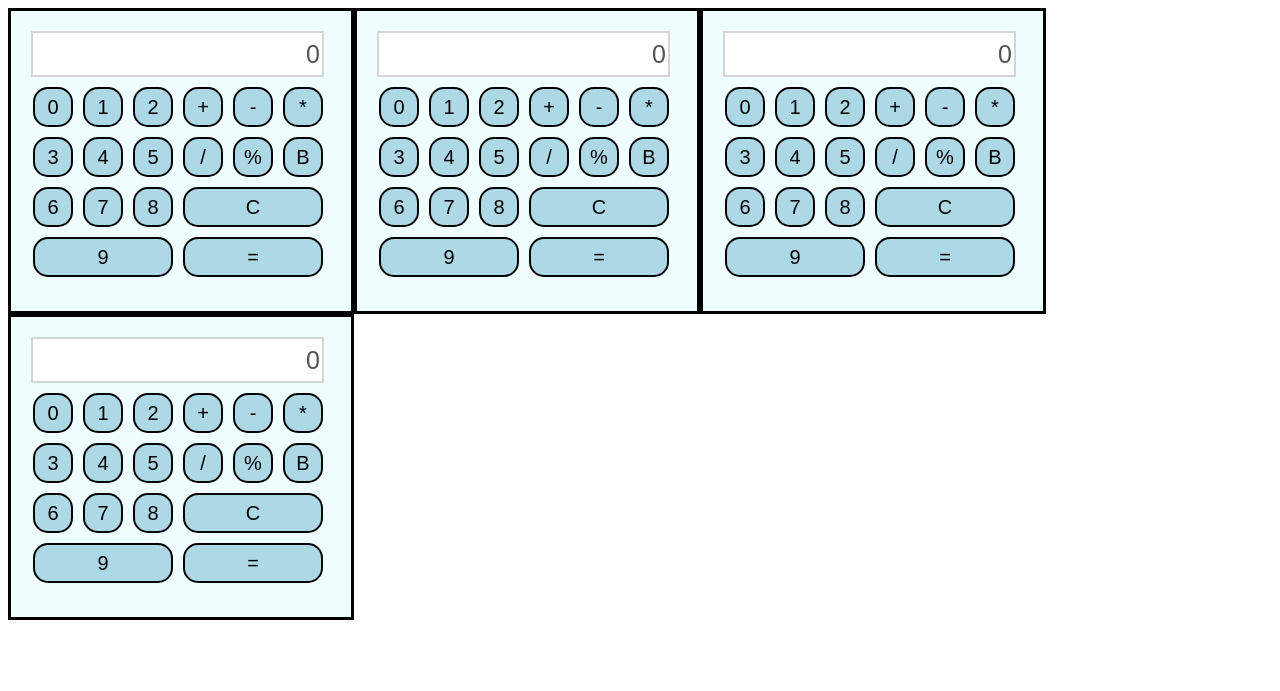
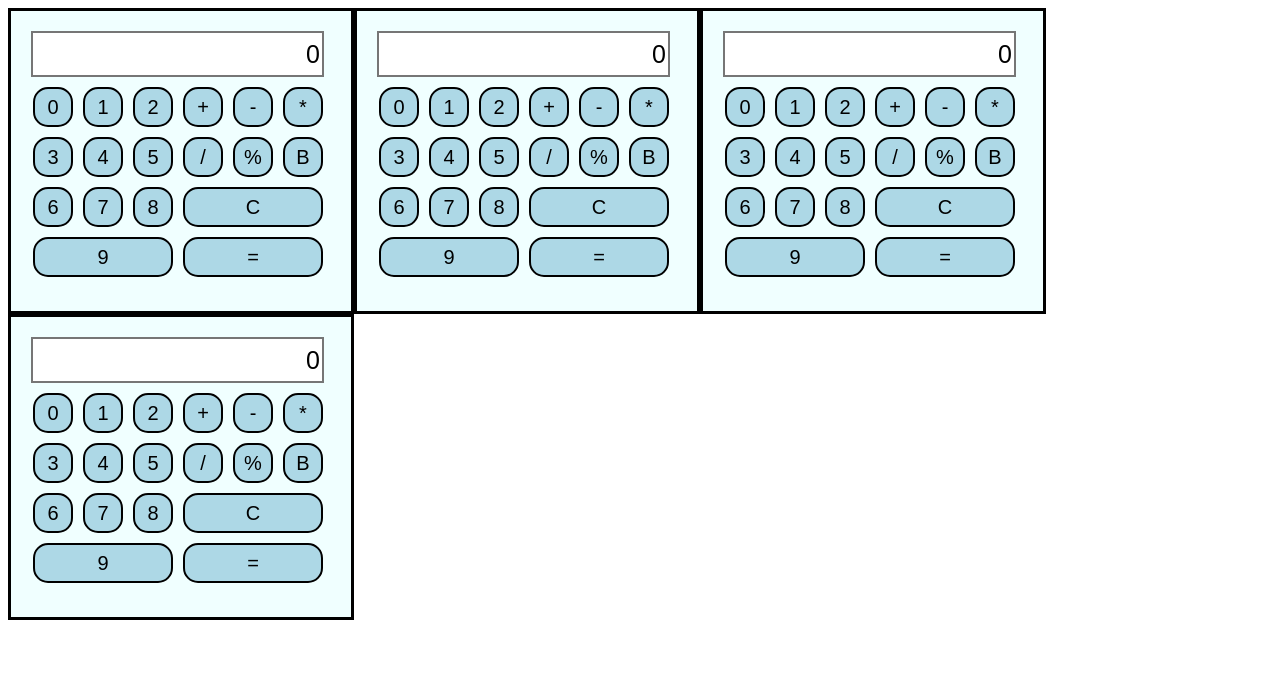
Before and after one commit to ranjanamummidivarapu/Calculator, a plain HTML site: page index.html in a window 1280 px wide. Drawn offline with Linux system fonts and the light colour scheme.

Commit message:
first commit

```diff
--- a/javascript.js
+++ b/javascript.js
@@ -1,29 +1,98 @@
 /**
  * Created by ranjanam on 16-Dec-14.
  */
-function Calculator(type)
-{
-    var that=this;
-    this.append=function(value){
-        if(input!='0')
+function Calculator(type) {
+    var that = this, name = type, res = 0, length, special_buttons, number_btns, operator_btns, number_div, operator_div, textbox_result, textbox_div, input = "0", operator = "", index;
+    number_btns = [0, 1, 2, 3, 4, 5, 6, 7, 8, 9];
+    operator_btns = ["+", "-", "*", "/", "%"];
+    special_buttons = ["B", "C", "="];
+    this.create_buttons = function (id, value, event, div_append) {
+        var btn;
+        btn = document.createElement("button");
+        btn.id = id;
+        btn.value = value;
+        btn.onclick = function () {
+            event(this.value);
+        }
+        btn.appendChild(document.createTextNode(value));
+        div_append.appendChild(btn);
+    }
+    this.generate_number_buttons = function() {
+        index=0;
+        number_div = document.createElement('div');
+        number_div.id = "numbers_div";
+        while (index < number_btns.length) {
+            that.create_buttons("b" + number_btns[index], index,that.append,number_div);
+            index++;
+        }
+        document.getElementById(name).appendChild(number_div);
+    }
+    this.generate_operators = function(){
+        index = 0;
+        operator_div = document.createElement('div');
+        operator_div.id = "operators_div";
+        while (index < operator_btns.length) {
+            that.create_buttons("operator" + operator_btns[index], operator_btns[index],that.compute,operator_div);
+            index++;
+        }
+        that.generate_special_buttons(operator_div);
+        document.getElementById(name).appendChild(operator_div);
+    }
+    this.generate_textbox = function ()
+    {
+        textbox_div = document.createElement("div");
+        textbox_div.id = name+"textbox_div";
+        textbox_result = document.createElement("input");
+        textbox_result.type = "text";
+        textbox_result.id = name+"resulttextbox";
+        textbox_result.value = 0;
+        textbox_div.appendChild(textbox_result);
+        document.getElementById(name).appendChild(textbox_div);
+    }
+    this.generate_special_buttons = function (operator_div) {
+        var event,name;
+        index=0;
+        while (index < special_buttons.length) {
+            switch(index){
+                case 0: event = that.backspace;
+                        name="backspace";
+                        break;
+                case 1: event = that.clear;
+                        name="clear";
+                        break;
+                case 2: event = that.compute;
+                        name="equalTo";
+                        break;
+            }
+            that.create_buttons(name, special_buttons[index],event,operator_div);
+            index = index + 1;
+        }
+    }
+    this.init = function () {
+        that.generate_textbox();
+        that.generate_number_buttons();
+        that.generate_operators();
+    }
+    this.append = function (value) {
+        if (input !== "0") {
             input = input + value;
-        else                                //if initially 0 is pressed
-            input=value;
-        create_calculator.value=input;
+        }
+        else {             //if initially 0 is pressed
+            input = value;
+        }
+        textbox_result.value = input;
     }
     this.backspace=function(){
-
             length = input.length;
             input = input.substring(0, length - 1);
             if (input == "")
                 input = "0";
-            create_calculator.value = input;
-
+            textbox_result.value = input;
     }
     this.clear=function(){
         input = "0";
         res = 0;
-        create_calculator.value=input;
+        textbox_result.value=input;
     }
     this.compute=function(value)		//function to create the input
     {
@@ -50,55 +119,9 @@ function Calculator(type)
             }
             operator=value;
         }
-        if(operator!="")
+        if(operator!=="")
             input="";
-        create_calculator.value=res.toString();
+        textbox_result.value=res.toString();
     }
-	var name=type,res= 0,input="0",length,number_btns,operator_btns,number_div,operator_div,textbox_result,textbox_div;
-    number_btns=[0,1,2,3,4,5,6,7,8,9];
-    operator_btns=["+","-","*","/","%","B","C","="];
-    this.create_buttons=function(id,value,event,div_append){
-        var btn;
-        btn=document.createElement("button");
-        btn.id=id;
-        btn.value=value;
-        btn.onclick=function(){
-            event(this.value);
-        }
-        btn.appendChild(document.createTextNode(value));
-        div_append.appendChild(btn);
-    }
-	var create_calculator=function() {
-        var index = 0;
-        textbox_div = document.createElement("div");
-        textbox_div.id = "textbox_div";
-        textbox_result = document.createElement("input");
-        textbox_result.type = "text";
-        textbox_result.disabled = "disabled";
-        textbox_result.dir="rtl";
-        textbox_result.id ="resulttextbox";
-        textbox_result.value = "0";
-        textbox_div.appendChild(textbox_result);
-        document.getElementById(name).appendChild(textbox_div);
-        number_div = document.createElement('div');
-        number_div.id = "numbers_div";
-        while (index < number_btns.length) {
-            btn = that.create_buttons("b"+number_btns[index], index,that.append,number_div);
-            index++;
-        }
-        document.getElementById(name).appendChild(number_div);
-        operator_div = document.createElement('div');
-        operator_div.id = "operators_div";
-        index = 0;
-        while (index < 5) {
-            btn =that.create_buttons("operator" + operator_btns[index], operator_btns[index],that.compute,operator_div);
-            index++;
-        }
-        btn = that.create_buttons("backspace", operator_btns[index++], that.backspace,operator_div);
-        btn = that.create_buttons("clear", operator_btns[index++],that.clear,operator_div);
-        btn = that.create_buttons("equalTo", operator_btns[index++],that.compute,operator_div);
-        document.getElementById(name).appendChild(operator_div);
-        return textbox_result;
-    }();
-	var res= 0,input="0",length,operator="";
+    that.init();
 }
--- a/stylesheet.css
+++ b/stylesheet.css
@@ -48,6 +48,8 @@ input[type=text]
 {
     width:285px;
     height:40px;
+    disabled:true;
+    direction:rtl;
 	margin:5px;
     margin-left:20px;
     margin-top:20px;
```
